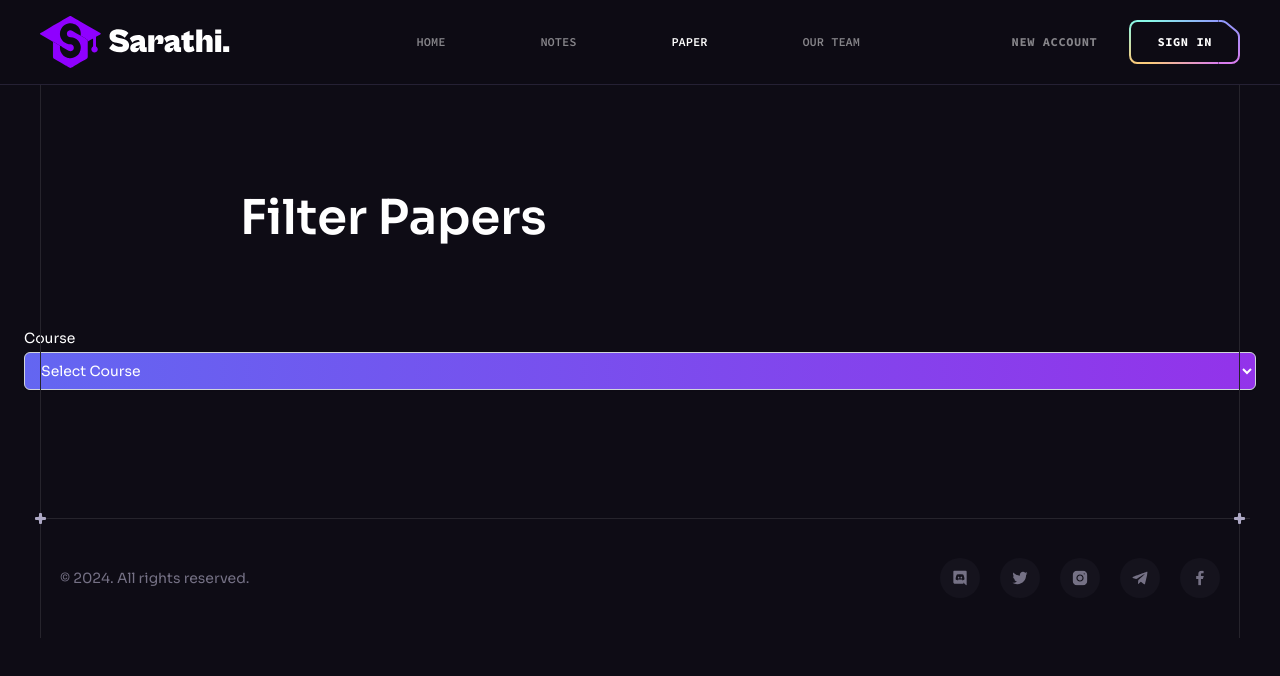
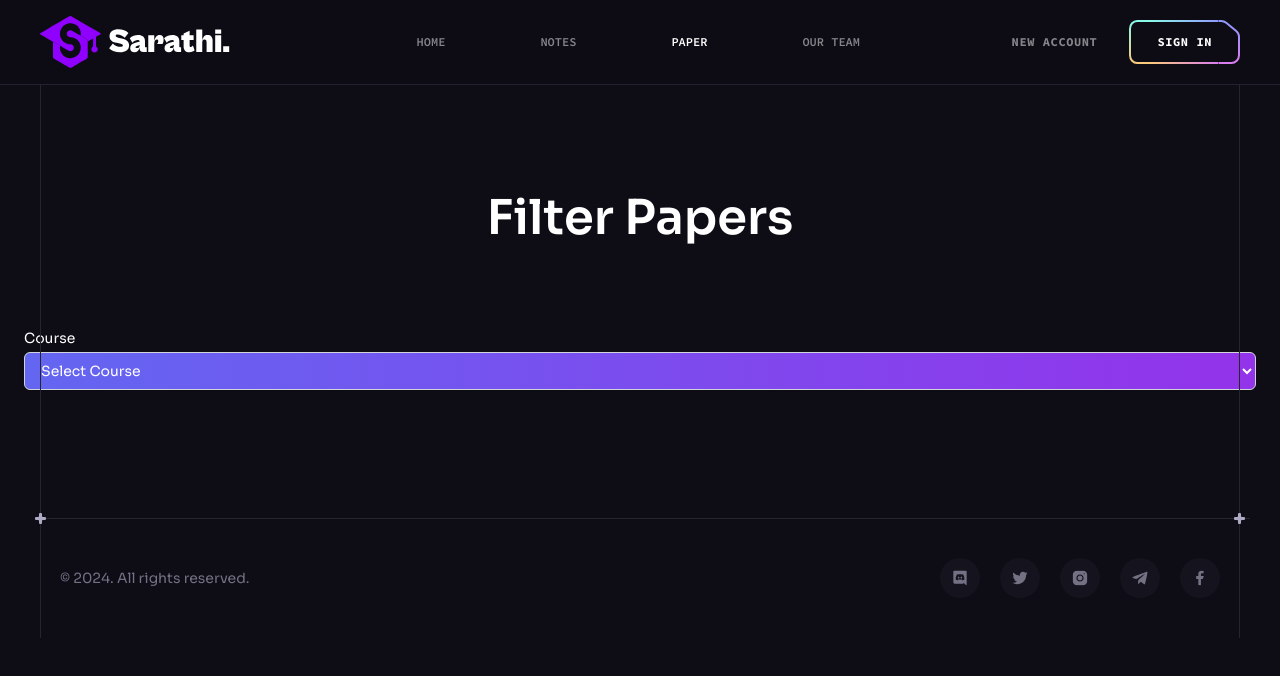
Before and after one commit to mahipal79/sarathi, a React (Vite) app: page /paper in a window 1280 px wide. Shown: the top 676 px of the page. Built offline with nearby package versions, Linux system fonts and the light colour scheme.

Commit message:
Responsive done

```diff
--- a/package.json
+++ b/package.json
@@ -10,9 +10,12 @@
     "preview": "vite preview"
   },
   "dependencies": {
+    "@react-pdf-viewer/core": "^3.12.0",
+    "@react-pdf-viewer/default-layout": "^3.12.0",
     "react": "^18.2.0",
     "react-dom": "^18.2.0",
     "react-just-parallax": "^3.1.16",
+    "react-pdf": "^9.1.0",
     "react-router-dom": "^6.22.1",
     "scroll-lock": "^2.1.5"
   },
--- a/src/components/Heading.jsx
+++ b/src/components/Heading.jsx
@@ -3,10 +3,10 @@ import TagLine from "./Tagline";
 const Heading = ({ className, title, text, tag }) => {
   return (
     <div
-      className={`${className} max-w-[50rem] mx-auto mb-12 lg:mb-20 text-center sm:text-left`}
+      className={`${className} max-w-[50rem] mx-auto mb-12 lg:mb-20 md:text-center text-center sm:text-left`}
     >
       {tag && <TagLine className="mb-8 md:justify-center text-base ">{tag}</TagLine>}
-      {title && <h2 className="h2">{title}</h2>}
+      {title && <h2 className="h2 ">{title}</h2>}
       {text && <p className="body-2 mt-4 text-n-4">{text}</p>}
     </div>
   );
--- /dev/null
+++ b/src/components/PdfViewer.jsx
@@ -0,0 +1,17 @@
+import React from 'react';
+import { Worker, Viewer } from '@react-pdf-viewer/core';
+import { pdfjs } from 'react-pdf';
+import '@react-pdf-viewer/core/lib/styles/index.css';
+import '@react-pdf-viewer/default-layout/lib/styles/index.css';
+
+const PdfViewer = ({ fileUrl }) => {
+  return (
+    <div className="pdf-viewer">
+      <Worker workerUrl={`https://unpkg.com/pdfjs-dist@${pdfjs.version}/build/pdf.worker.min.js`}>
+        <Viewer fileUrl={fileUrl} />
+      </Worker>
+    </div>
+  );
+};
+
+export default PdfViewer;
--- a/src/components/pages/Cse.jsx
+++ b/src/components/pages/Cse.jsx
@@ -6,7 +6,7 @@ const semesters = [
     id: 1,
     title: 'Semester 1',
     subjects: [
-      { name: 'Mathematics I', link: '/sem1/math1' },
+      { name: 'Mathematics I', link: 'https://drive.google.com/file/d/1ygOi7b2jAgOpCRdeF4fbwQp5_7uj8glD/view?usp=sharing' },
       { name: 'Physics I', link: '/sem1/physics1' },
       { name: 'Chemistry', link: '/sem1/chemistry' },
       { name: 'Programming Basics', link: '/sem1/programming-basics' },
--- a/src/components/pages/Paper.jsx
+++ b/src/components/pages/Paper.jsx
@@ -48,7 +48,7 @@ const Paper = () => {
   return (
     <Section id="features">
     <div className="p-6 bg-n-8 container ">
-      <Heading title="Filter Papers" className="text-3xl font-bold mb-6 text-center sm:text-left" />
+      <Heading title="Filter Papers" className="text-3xl font-bold mb-6 " />
 
       <div className="mb-6">
         <label htmlFor="course" className="block text-sm font-medium text-n-1">Course</label>
--- a/src/constants/paperdata.js
+++ b/src/constants/paperdata.js
@@ -7,7 +7,7 @@ export const paperdata = {
         title: 'Semester 1',
         subjects: [
           { name: 'Mathematics I', papers: [
-              { name: 'Math I Mid Sem Paper 2021', year: 2021, link: '/cse/sem1/math1-mid2021.pdf', examType: 'Mid Sem' },
+              { name: 'Math I Mid Sem Paper 2021', year: 2021, link: '', examType: 'Mid Sem' },
               { name: 'Math I End Sem Paper 2021', year: 2021, link: '/cse/sem1/math1-end2021.pdf', examType: 'End Sem' },
               { name: 'Math I Mid Sem Paper 2022', year: 2022, link: '/cse/sem1/math1-mid2022.pdf', examType: 'Mid Sem' },
               { name: 'Math I End Sem Paper 2022', year: 2022, link: '/cse/sem1/math1-end2022.pdf', examType: 'End Sem' },
```
Also changed, not shown: 1 other file (tests, documents, lock files or other folders).
